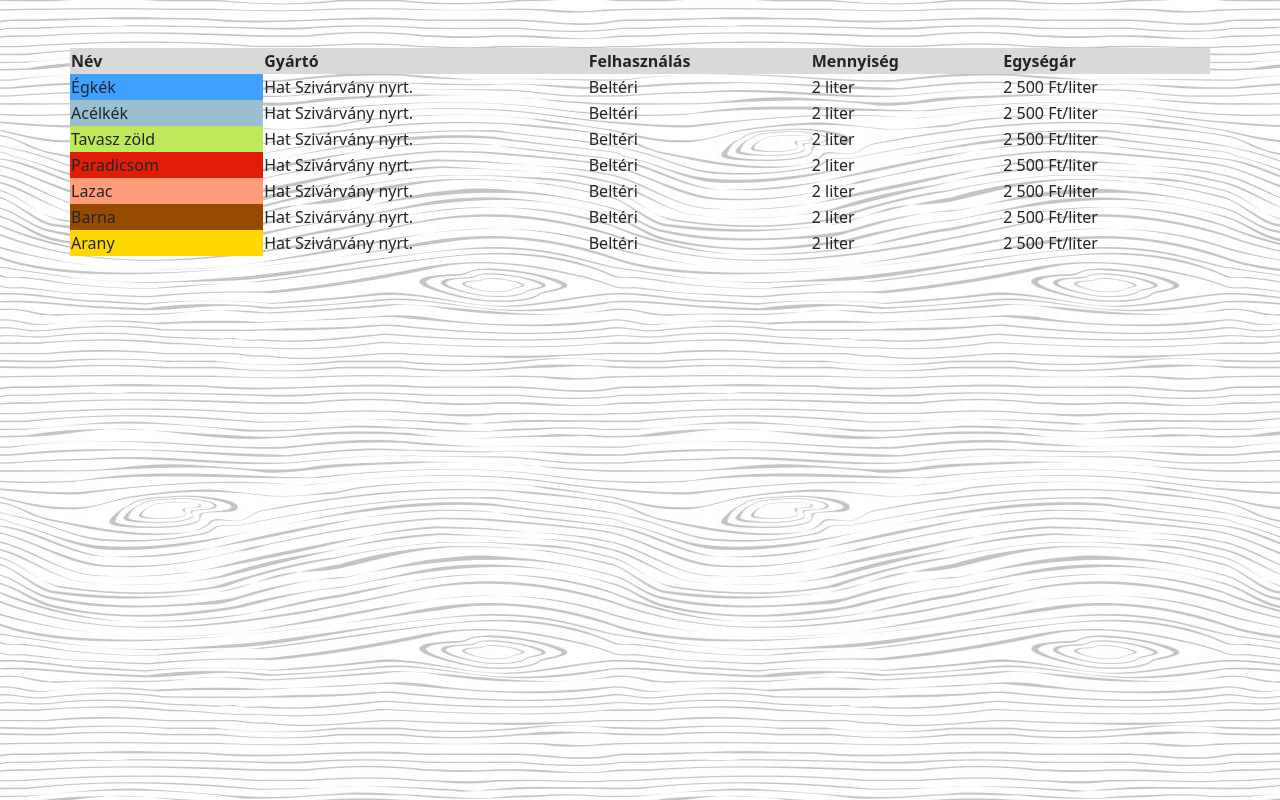
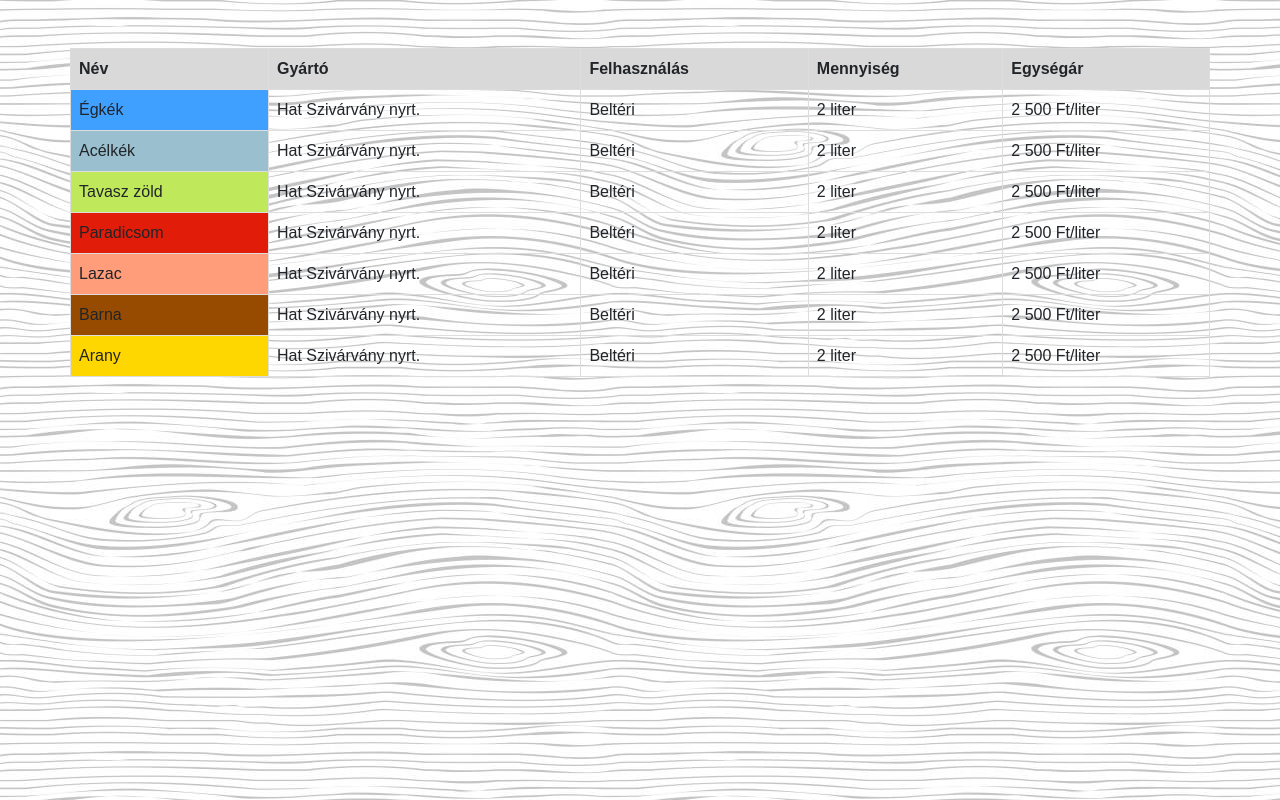
Before and after one commit to nagy-raul/Barkacs_projekt_Raul_Lehel, a plain HTML site: page festekek.html in a window 1280 px wide. Drawn offline with nearby package versions, Linux system fonts and the light colour scheme.

Commit message:
table css

```diff
--- a/css/style.css
+++ b/css/style.css
@@ -35,3 +35,15 @@ body{
   .topnav .icon {
     display: none;
   }
+
+  table {
+    font-family: arial, sans-serif;
+    border-collapse: collapse;
+    width: 100%;
+  }
+
+  td, th {
+    border: 1px solid #dddddd;
+    text-align: left;
+    padding: 8px;
+  }
```
